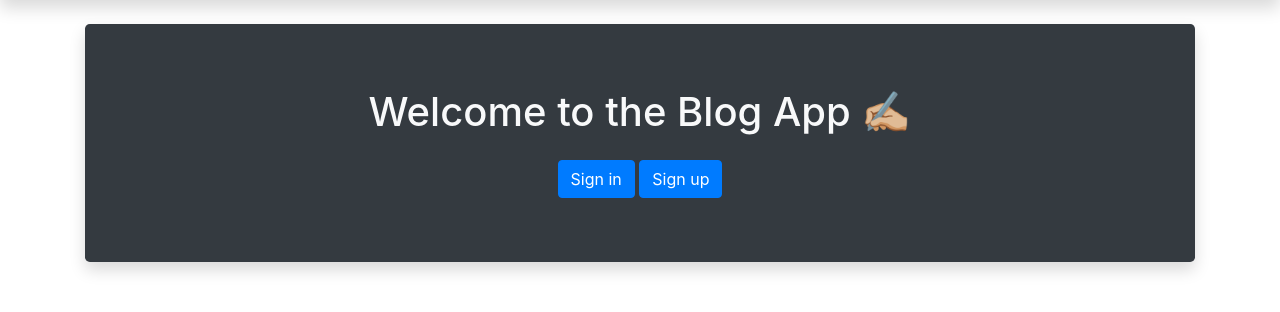
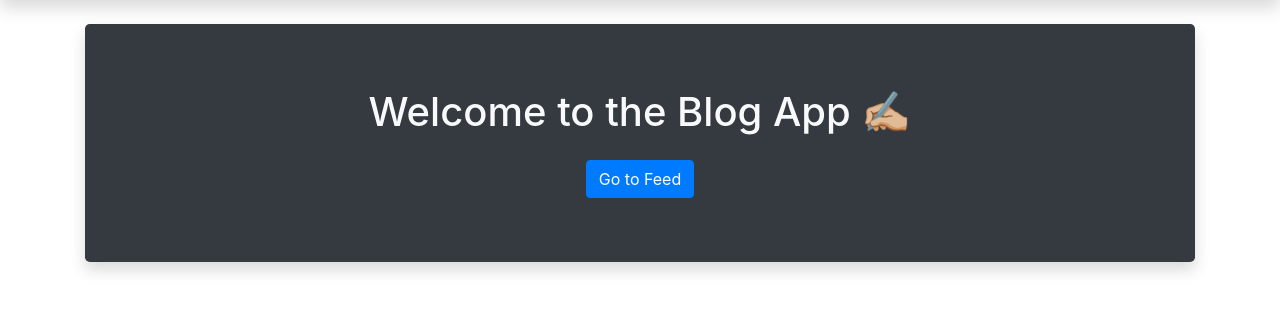
Before and after one commit to zuber-shekh7/django-blog-app, a Django app: page / in a window 1280 px wide. Shown: the part 88-400 px from the top of the page. Run offline with Django 3.2, Linux system fonts and the light colour scheme; the visitor is signed in with stand-in values (Sample User, id 1).

Commit message:
Update home page

```diff
--- a/templates/core/index.html
+++ b/templates/core/index.html
@@ -5,8 +5,19 @@
       <div class="jumbotron bg-dark text-light shadow">
         <h1 class="text-center">Welcome to the Blog App ✍🏼</h1>
         <div class="text-center mt-4">
-          <a class="btn btn-primary" href="{% url 'accounts:signin' %}">Sign in</a>
-          <a class="btn btn-primary" href="{% url 'accounts:signup' %}">Sign up</a>
+          {% if request.user.is_authenticated %}
+
+          <a class="btn btn-primary" href="{% url 'blog:list-post' %}"
+            >Go to Feed</a
+          >
+          {% else %}
+          <a class="btn btn-primary" href="{% url 'accounts:signin' %}"
+            >Sign in</a
+          >
+          <a class="btn btn-primary" href="{% url 'accounts:signup' %}"
+            >Sign up</a
+          >
+          {% endif %}
         </div>
       </div>
     </div>
```
